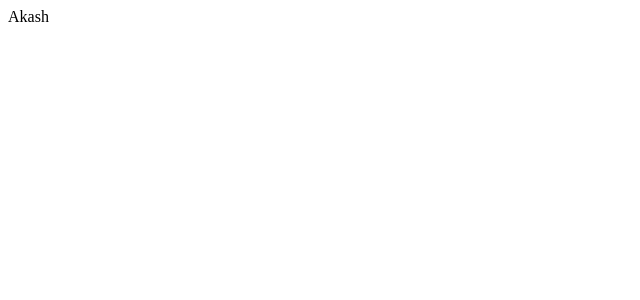
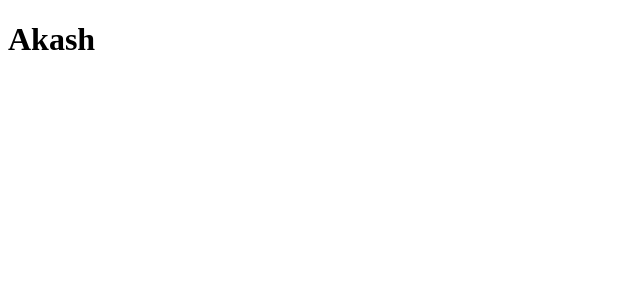
Before and after one commit to Codkashh/React-2.0, a React (Vite) app: page / in a window 1280 px wide. Shown: the top 300 px of the page, without its empty margins (0-640 px from the left). Built offline with nearby package versions, Linux system fonts and the light colour scheme.

Commit message:
Context API

```diff
--- a/src/App.jsx
+++ b/src/App.jsx
@@ -7,7 +7,11 @@
 //import UseEffectChallenge from "./components/useEffectHook/UseEffectChallenge";
 //import CounterEffect from "./components/useEffectHook/CounterEffect"
 //import FetchDataEffect from "./components/useEffectHook/FetchDataEffect"
-import ComponentA from "./components/Propdrilling/ComponentA"
+//import ComponentA from "./components/Propdrilling/ComponentA"
+import { createContext } from "react"
+import ComponentA from "./components/ContextAPI/ComponentA";
+
+export const Data = createContext();
 const App = () => {
   const name = "Akash"
   return (
@@ -21,7 +25,11 @@ const App = () => {
       {/*<UseEffectChallenge />*/}
       {/*<CounterEffect />*/}
       {/*<FetchDataEffect />*/}
-      <ComponentA name={name} />
+      {/*<ComponentA name={name} />*/}
+
+      <Data.Provider value={name}>
+        <ComponentA />
+      </Data.Provider>
     </div>
   )
 }
--- /dev/null
+++ b/src/components/ContextAPI/ComponentA.jsx
@@ -0,0 +1,11 @@
+import ComponentB from './ComponentB'
+
+const ComponentA = () => {
+  return (
+    <div>
+      <ComponentB />
+    </div>
+  )
+}
+
+export default ComponentA
--- /dev/null
+++ b/src/components/ContextAPI/ComponentB.jsx
@@ -0,0 +1,10 @@
+import ComponentC from './ComponentC'
+const ComponentB = () => {
+  return (
+    <div>
+      <ComponentC />
+    </div>
+  )
+}
+
+export default ComponentB
--- /dev/null
+++ b/src/components/ContextAPI/ComponentC.jsx
@@ -0,0 +1,12 @@
+import { Data } from "../../App"
+const ComponentC = () => {
+  return (
+    <Data.Consumer>
+      {(name) => {
+        return <h1>{name}</h1>
+      }}
+    </Data.Consumer>
+  )
+}
+
+export default ComponentC
```
